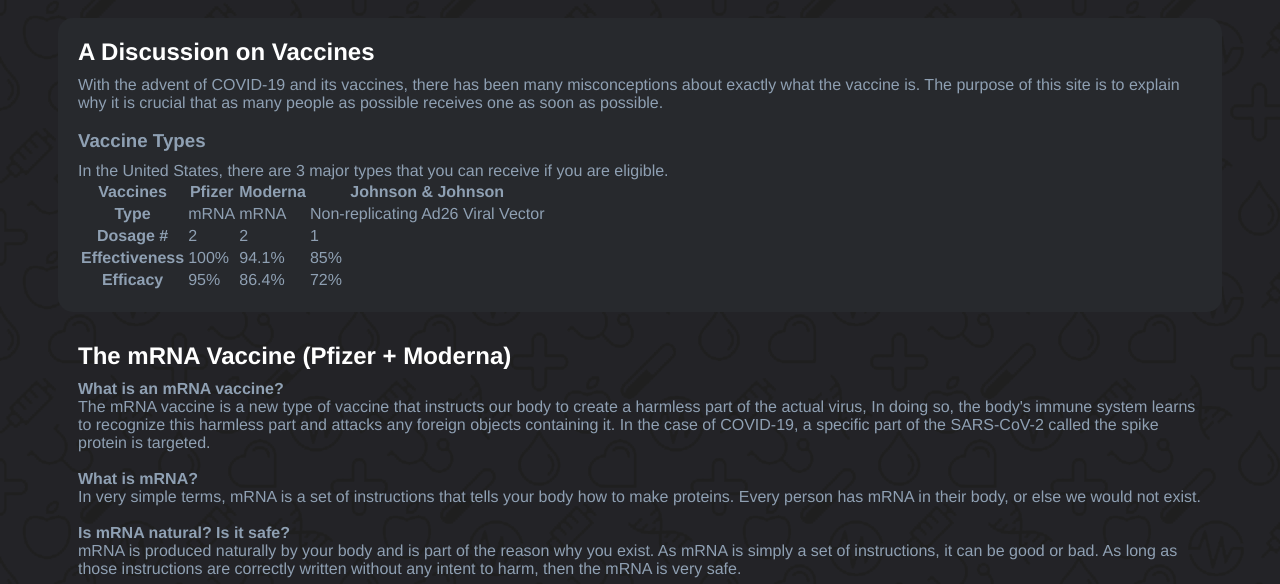
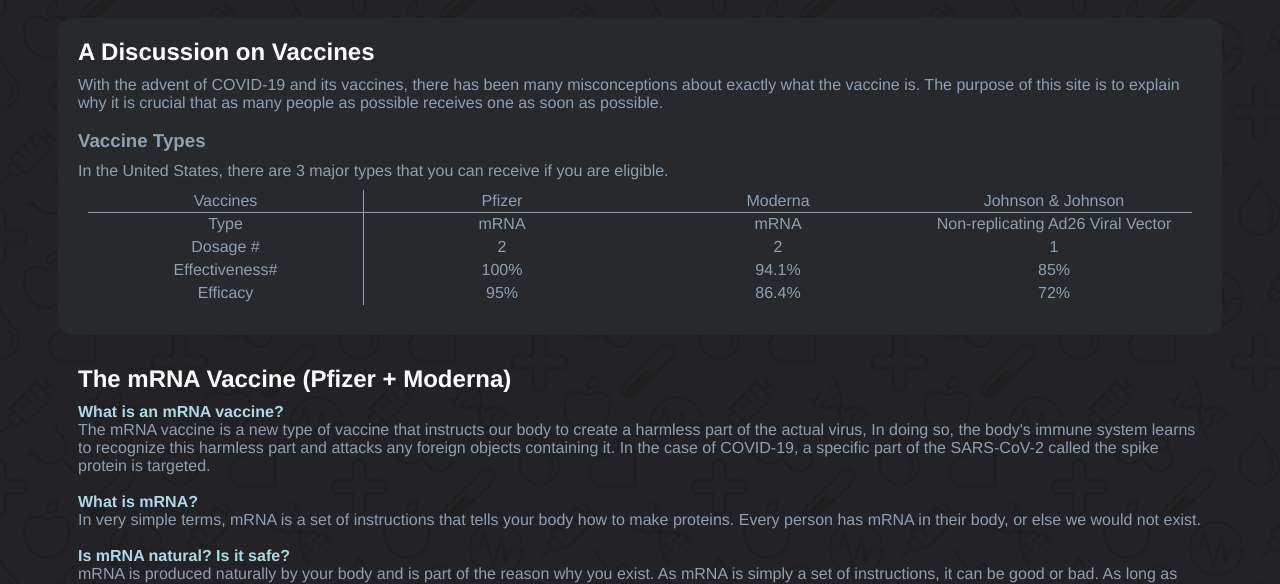
Before and after one commit to ako1992/ako1992.github.io, a plain HTML site: page index.html in a window 1280 px wide. Shown: the part 148-732 px from the top of the page. Drawn offline with Linux system fonts and the light colour scheme.

Commit message:
table changes

```diff
--- a/index.html
+++ b/index.html
@@ -20,38 +20,32 @@
           With the advent of COVID-19 and its vaccines, there has been many misconceptions about exactly what the vaccine is. The purpose of this site is to explain why it is crucial that as many people as possible receives one as soon as possible.<br><br>
           <h3>Vaccine Types</h3>
           In the United States, there are 3 major types that you can receive if you are eligible.
-          <table>
-            <tr>
-            <th>Vaccines</th>
-            <th>Pfizer</th>
-            <th>Moderna</th>
-            <th>Johnson & Johnson</th>
-            </tr>
-            <tr>
-              <th>Type</th>
-              <td>mRNA</td>
-              <td>mRNA</td>
-              <td>Non-replicating Ad26 Viral Vector</td>
-            </tr>
-            <tr>
-              <th>Dosage #</th>
-              <td>2</td>
-              <td>2</td>
-              <td>1</td>
-            </tr>
-            <tr>
-              <th>Effectiveness</th>
-              <td>100%</td>
-              <td>94.1%</td>
-              <td>85%</td>
-            </tr>
-            <tr>
-              <th>Efficacy</th>
-              <td>95%</td>
-              <td>86.4%</td>
-              <td>72%</td>
-            </tr>
-          </table>
+          <div class="holder">
+            <div class="cell vstart hstart">Vaccines</div>
+            <div class="cell vstart">Pfizer</div>
+            <div class="cell vstart">Moderna</div>
+            <div class="cell vstart">Johnson & Johnson</div>
+
+            <div class="cell hstart">Type</div>
+            <div class="cell">mRNA</div>
+            <div class="cell">mRNA</div>
+            <div class="cell">Non-replicating Ad26 Viral Vector</div>
+
+            <div class="cell hstart">Dosage #</div>
+            <div class="cell">2</div>
+            <div class="cell">2</div>
+            <div class="cell">1</div>
+
+            <div class="cell hstart">Effectiveness#</div>
+            <div class="cell">100%</div>
+            <div class="cell">94.1%</div>
+            <div class="cell">85%</div>
+
+            <div class="cell hstart">Efficacy</div>
+            <div class="cell">95%</div>
+            <div class="cell">86.4%</div>
+            <div class="cell">72%</div>
+          </div>
         </section>
         <section class="box">
           <h2>The mRNA Vaccine (Pfizer + Moderna)</h2>
--- a/style.css
+++ b/style.css
@@ -57,3 +57,22 @@ a:hover {
   opacity: 0.6;
   transition: 0.3s;
 }
+.holder {
+  display: grid;
+  grid-template-columns: 1fr 1fr 1fr 1fr;
+  grid-template-rows: 1fr 1fr 1fr 1fr 1fr;
+  margin: 10px;
+}
+.cell {
+  text-align: center;
+  padding: 2px 5px;
+}
+.cell.hstart {
+  border-right: solid 1px;
+}
+.cell.vstart {
+  border-bottom: solid 1px;
+}
+b {
+  color:lightblue;
+}
```
